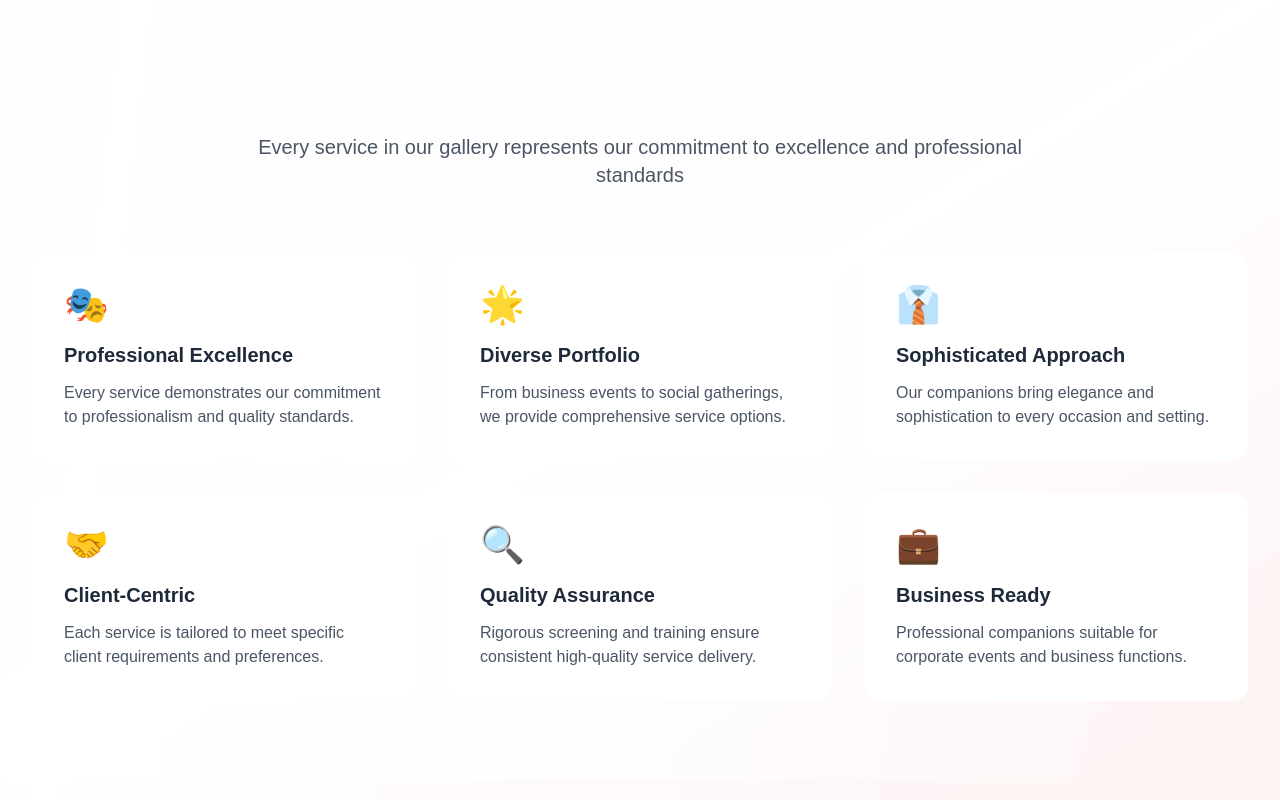
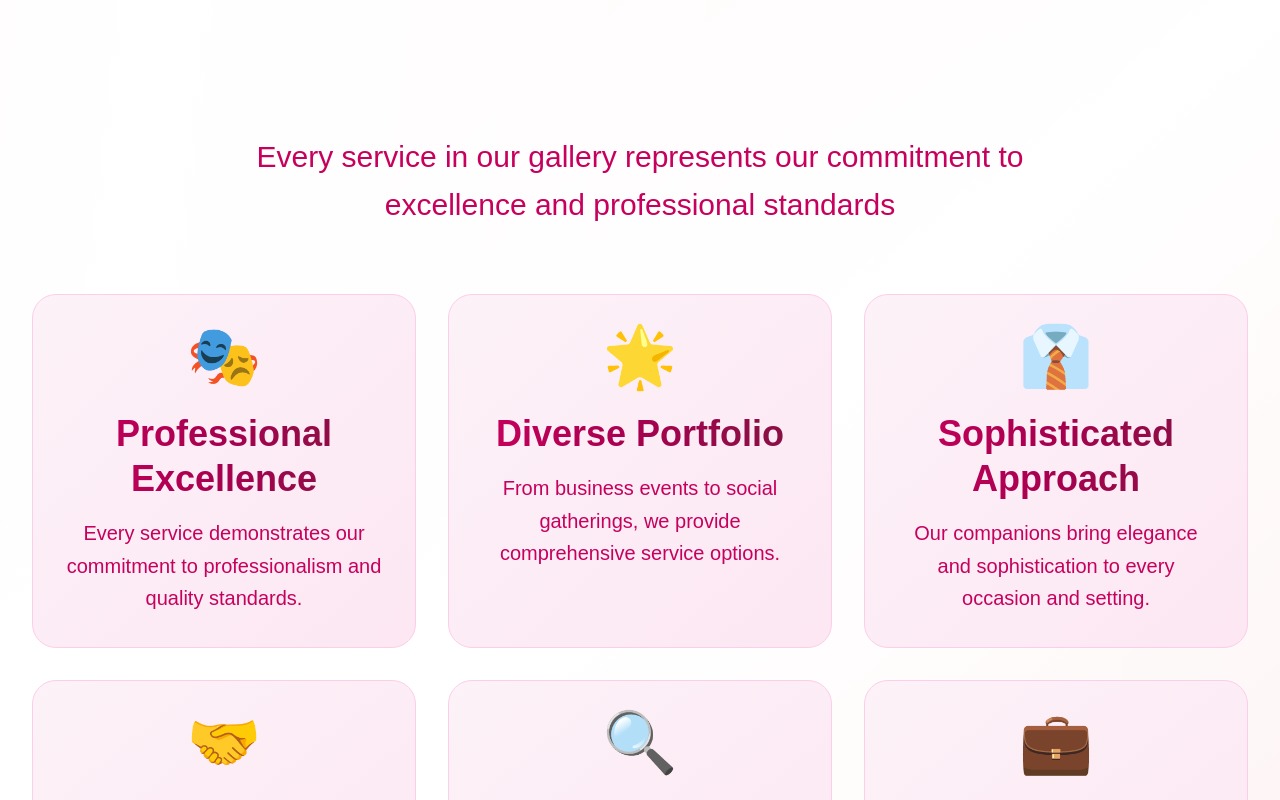
Before and after one commit to anshmydigitalcrown-ui/surat, a Next.js app: page /gallery in a window 1280 px wide. Shown: the part 9840-10640 px from the top of the page. Built offline with nearby package versions, Linux system fonts and the light colour scheme.

Commit message:
Enhance gallery features section - increase h3 text size and improve styling with gradients

```diff
--- a/src/app/gallery/page.tsx
+++ b/src/app/gallery/page.tsx
@@ -837,7 +837,7 @@ export default function Gallery() {
         <div className="max-w-7xl mx-auto px-4 sm:px-6 lg:px-8">
           <div className="text-center mb-16">
             <h2 className="text-4xl md:text-5xl font-bold bg-gradient-to-r from-sweet-pink-600 to-light-red-600 bg-clip-text text-transparent mb-4">What Makes Our Gallery Special</h2>
-            <p className="text-xl text-gray-600 max-w-3xl mx-auto">
+            <p className="text-2xl md:text-3xl text-pink-700 max-w-4xl mx-auto font-medium leading-relaxed">
               Every service in our gallery represents our commitment to excellence and professional standards
             </p>
           </div>
@@ -877,11 +877,11 @@ export default function Gallery() {
             ].map((feature, index) => (
               <div
                 key={index}
-                className="bg-white rounded-2xl p-8 hover:shadow-lg transition-all duration-300 transform hover:scale-105"
+                className="bg-gradient-to-br from-pink-50 to-pink-100 rounded-3xl p-8 hover:shadow-2xl transition-all duration-500 transform hover:scale-105 border border-pink-200 group"
               >
-                <div className="text-4xl mb-4">{feature.icon}</div>
-                <h3 className="text-xl font-bold text-gray-800 mb-3">{feature.title}</h3>
-                <p className="text-gray-600">{feature.description}</p>
+                <div className="text-6xl mb-6 text-center group-hover:scale-110 transition-transform duration-300">{feature.icon}</div>
+                <h3 className="text-3xl md:text-4xl font-bold bg-gradient-to-r from-pink-700 to-pink-900 bg-clip-text text-transparent mb-4 text-center leading-tight">{feature.title}</h3>
+                <p className="text-lg md:text-xl text-pink-700 font-medium leading-relaxed text-center">{feature.description}</p>
               </div>
             ))}
           </div>
```
